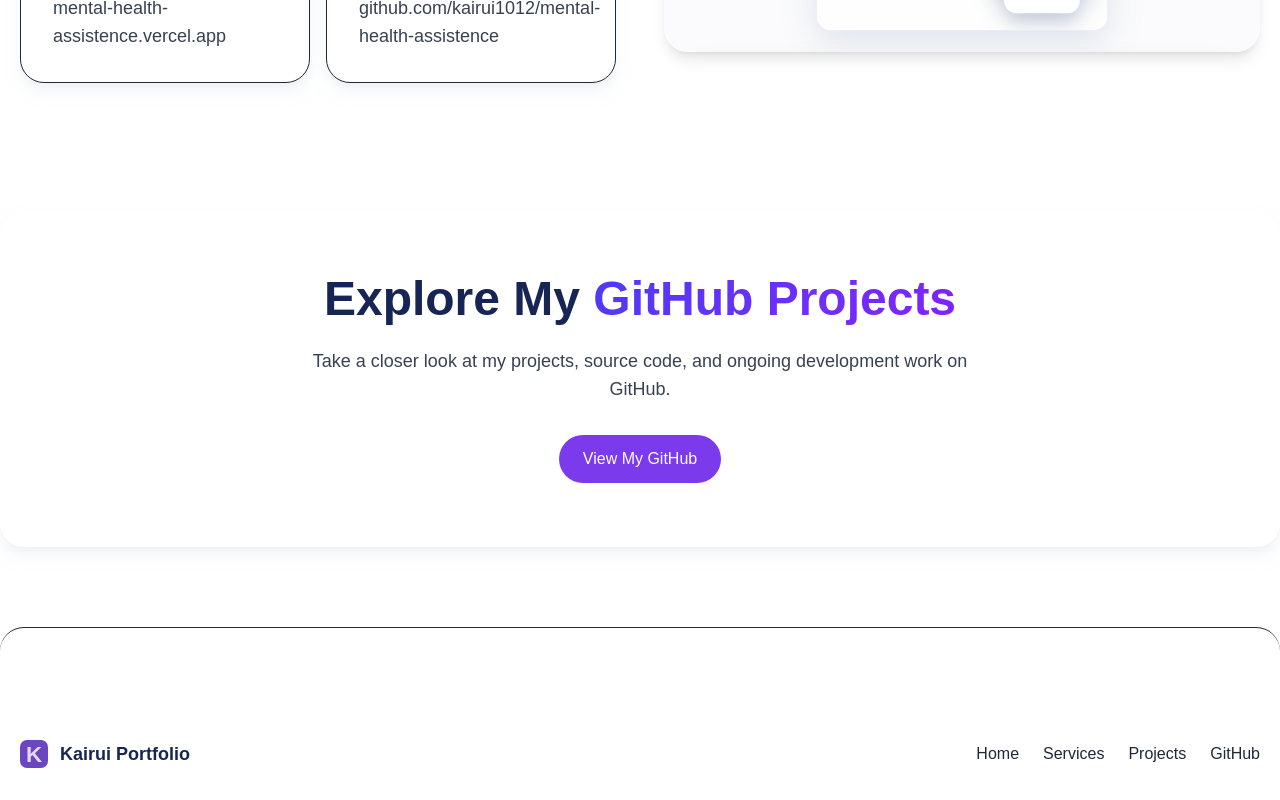
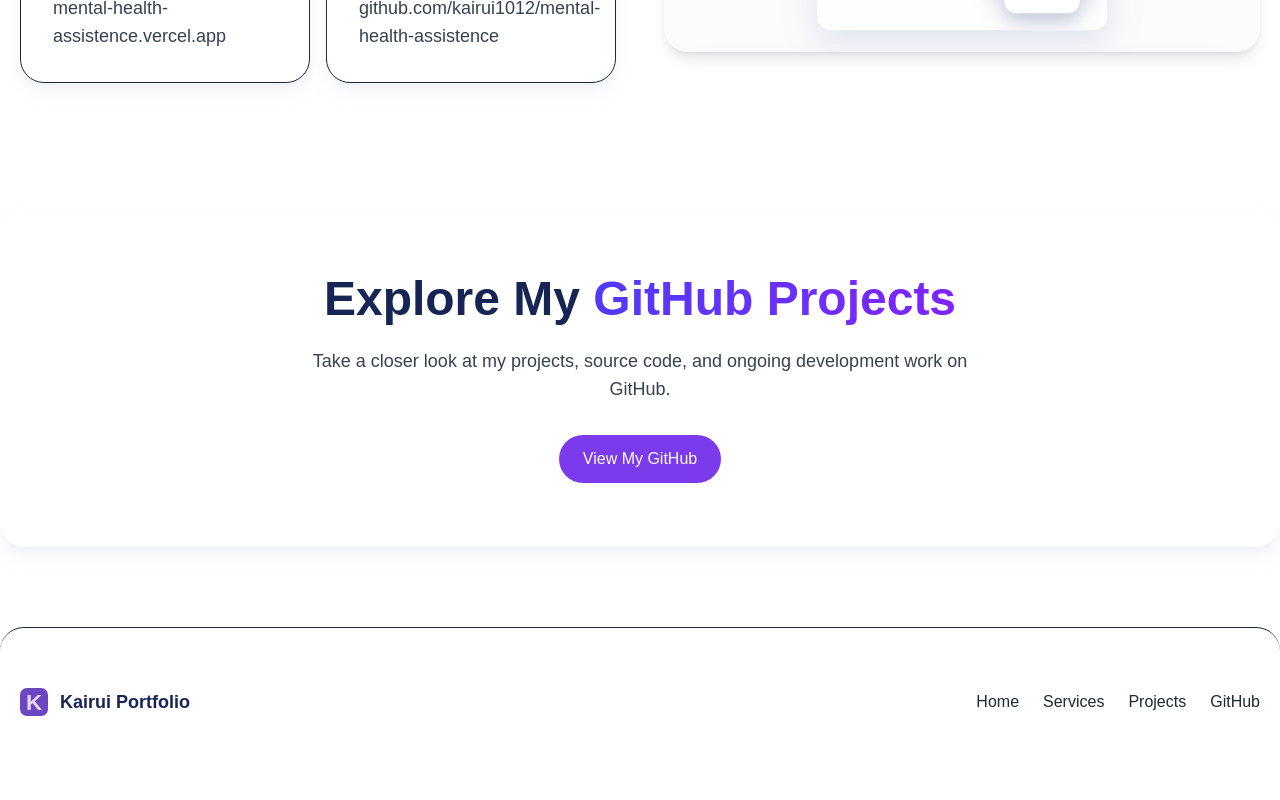
Before and after one commit to kairui1012/react_website, a React (Vite) app: page / in a window 1280 px wide. Shown: the part 2643-3443 px from the top of the page. After the commit the page ends 3391 px from the top, so only its background shows below. Built offline with nearby package versions, Linux system fonts and the light colour scheme.

Commit message:
last modify at 2/9

```diff
--- a/src/component/elements/Footer.tsx
+++ b/src/component/elements/Footer.tsx
@@ -5,7 +5,7 @@ import { NavItem } from "../shared/NavItem";
 
 export const Footer = () => {
   return (
-    <footer className="relative pt-28 rounded-t-3xl bg-box-bg border-t border-box-border">
+    <footer className="relative pt-15 rounded-t-3xl bg-box-bg border-t border-box-border">
       <Container className="pb-8">
         <div className="flex flex-col md:flex-row justify-between items-center">
           <div className="flex items-center gap-3 mb-4 md:mb-0 ">
```
